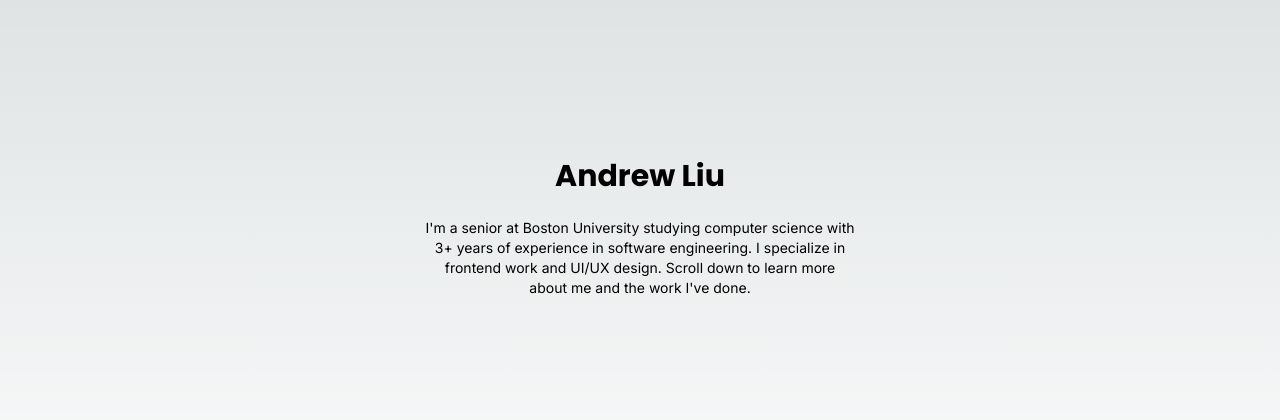
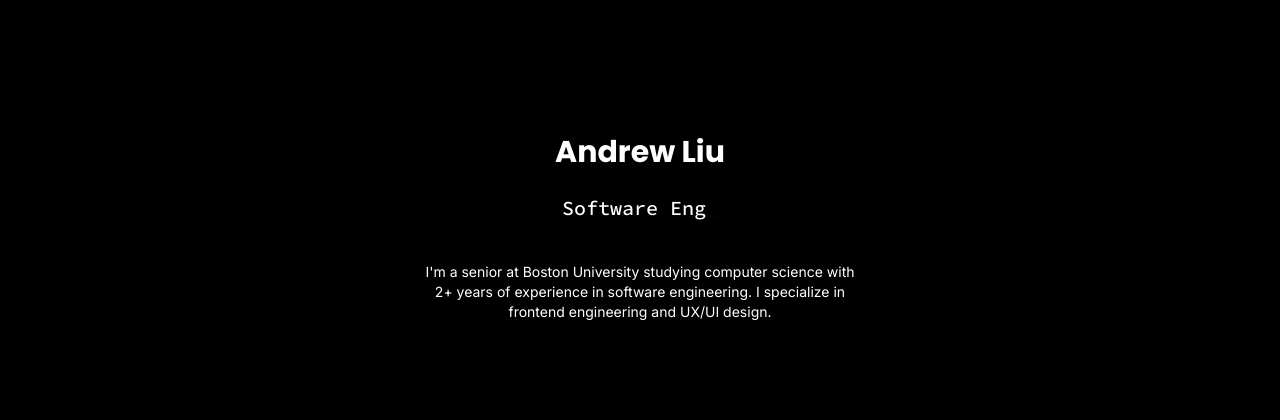
Before and after one commit to andrewliu26/portfolio, a Next.js app: page / in a window 1280 px wide. Shown: the part 184-604 px from the top of the page. Built offline with nearby package versions, Linux system fonts and the light colour scheme.

Commit message:
updated design

```diff
--- a/app/globals.css
+++ b/app/globals.css
@@ -16,18 +16,73 @@
   }
 }
 
-body {
-  color: rgb(var(--foreground-rgb));
-  background: linear-gradient(
-      to bottom,
-      transparent,
-      rgb(var(--background-end-rgb))
-    )
-    rgb(var(--background-start-rgb));
-}
-
 @layer utilities {
   .text-balance {
     text-wrap: balance;
   }
 }
+
+@layer base {
+  :root {
+    --background: 0 0% 100%;
+    --foreground: 0 0% 3.9%;
+    --card: 0 0% 100%;
+    --card-foreground: 0 0% 3.9%;
+    --popover: 0 0% 100%;
+    --popover-foreground: 0 0% 3.9%;
+    --primary: 0 0% 9%;
+    --primary-foreground: 0 0% 98%;
+    --secondary: 0 0% 96.1%;
+    --secondary-foreground: 0 0% 9%;
+    --muted: 0 0% 96.1%;
+    --muted-foreground: 0 0% 45.1%;
+    --accent: 0 0% 96.1%;
+    --accent-foreground: 0 0% 9%;
+    --destructive: 0 84.2% 60.2%;
+    --destructive-foreground: 0 0% 98%;
+    --border: 0 0% 89.8%;
+    --input: 0 0% 89.8%;
+    --ring: 0 0% 3.9%;
+    --chart-1: 12 76% 61%;
+    --chart-2: 173 58% 39%;
+    --chart-3: 197 37% 24%;
+    --chart-4: 43 74% 66%;
+    --chart-5: 27 87% 67%;
+    --radius: 0.5rem;
+  }
+  .dark {
+    --background: 0 0% 3.9%;
+    --foreground: 0 0% 98%;
+    --card: 0 0% 3.9%;
+    --card-foreground: 0 0% 98%;
+    --popover: 0 0% 3.9%;
+    --popover-foreground: 0 0% 98%;
+    --primary: 0 0% 98%;
+    --primary-foreground: 0 0% 9%;
+    --secondary: 0 0% 14.9%;
+    --secondary-foreground: 0 0% 98%;
+    --muted: 0 0% 14.9%;
+    --muted-foreground: 0 0% 63.9%;
+    --accent: 0 0% 14.9%;
+    --accent-foreground: 0 0% 98%;
+    --destructive: 0 62.8% 30.6%;
+    --destructive-foreground: 0 0% 98%;
+    --border: 0 0% 14.9%;
+    --input: 0 0% 14.9%;
+    --ring: 0 0% 83.1%;
+    --chart-1: 220 70% 50%;
+    --chart-2: 160 60% 45%;
+    --chart-3: 30 80% 55%;
+    --chart-4: 280 65% 60%;
+    --chart-5: 340 75% 55%;
+  }
+}
+
+@layer base {
+  * {
+    @apply border-border;
+  }
+  body {
+    @apply bg-background text-foreground;
+  }
+}
--- a/app/page.tsx
+++ b/app/page.tsx
@@ -1,69 +1,80 @@
-import { InView } from '@/components/in-view';
+"use client";
+
+import { InView } from "@/components/in-view";
 import { TextEffect } from "@/components/text-effect";
-import { Poppins } from "next/font/google";
+import { Typewriter } from 'react-simple-typewriter';
+import { Poppins, Source_Code_Pro } from "next/font/google";
+
+import { motion } from "framer-motion";
 
 const poppins = Poppins({ subsets: ["latin"], weight: ["400", "700"] });
+const source_code_pro = Source_Code_Pro({ subsets: ["latin"] });
 
 export default function Page() {
     return (
-        <div className='h-screen w-screen overflow-auto'>
-            <div className='h-screen flex flex-col items-center justify-center'>
-                <TextEffect per='char' preset='fade' className={`py-6 text-center text-3xl font-bold ${poppins.className}`}>
+        <main className="bg-black">
+            <motion.div
+                initial={{opacity: 0}}
+                animate={{opacity: 1}}
+                transition={{duration: 0.5, ease: "easeInOut", delay: 1}}
+                className="h-screen w-screen overflow-auto"
+            >
+                <div className="h-screen flex flex-col text-white items-center justify-center bg-black">
+                    <TextEffect preset="fade" className={`py-6 text-center text-3xl font-bold ${poppins.className}`}>
                         Andrew Liu
                     </TextEffect>
-                <div className='text-center text-sm max-w-lg px-10'>
+                    <span className={`pb-10 text-center text-xl font-medium ${source_code_pro.className}`}>
+                        Software{' '}
+                        <Typewriter
+                            words={['Developer', 'Engineer', 'Designer']}
+                            loop
+                            cursor
+                            cursorStyle='_'
+                            typeSpeed={80}
+                            deleteSpeed={70}
+                            delaySpeed={1500}
+                        />
+                    </span>
+                    <div className="text-center text-sm max-w-lg px-10">
                         <p>
-                        I'm a senior at Boston University studying computer science with 3+ years of experience in
-                        software engineering.
-                        I specialize in frontend work and UI/UX design. Scroll down to learn more about me and the work
-                        I've done.
+                            I'm a senior at Boston University studying computer science with 2+ years of experience in
+                            software engineering. I specialize in frontend engineering and UX/UI design.
                         </p>
                     </div>
                 </div>
-            <div className='h-screen flex flex-col items-center justify-center bg-black'>
+                <div className="h-screen flex flex-col items-center justify-center bg-gray-100">
                     <InView
                         variants={{
-                        hidden: { opacity: 0, y: 100, filter: 'blur(10px)' },
-                        visible: { opacity: 1, y: 0, filter: 'blur(0px)' },
+                            hidden: {opacity: 0, y: 50, filter: "blur(10px)"},
+                            visible: {opacity: 1, y: 0, filter: "blur(0px)"},
                         }}
-                    viewOptions={{ margin: '0px 0px -200px 0px' }}
-                    transition={{ duration: 0.3, ease: 'easeInOut' }}
+                        viewOptions={{margin: "0px 0px -200px 0px"}}
+                        transition={{duration: 0.3, ease: "easeInOut"}}
+                    >
+                        <div className={`text-center text-black ${poppins.className}`}>
+                            <h1 className="font-bold text-2xl py-6">
+                                Experience
+                            </h1>
+                        </div>
+                    </InView>
+                </div>
+                <div className="h-screen flex flex-col items-center justify-center bg-black">
+                    <InView
+                        variants={{
+                            hidden: {opacity: 0, y: 50, filter: "blur(10px)"},
+                            visible: {opacity: 1, y: 0, filter: "blur(0px)"},
+                        }}
+                        viewOptions={{margin: "0px 0px -200px 0px"}}
+                        transition={{duration: 0.3, ease: "easeInOut"}}
                     >
                         <div className={`text-center text-white ${poppins.className}`}>
                             <h1 className="font-bold text-2xl py-6">
-                            Experience
+                                Projects
                             </h1>
-                        <p className='text-center text-sm max-w-lg px-10'>
-                            Designed for developers and designers. The library leverages the
-                            power of Framer Motion, with intuitive APIs that simplifies
-                            creating complex animations for any project. Start building more
-                            dynamic interfaces today.
-                        </p>
                         </div>
                     </InView>
                 </div>
-            <div className='h-screen flex items-center justify-center bg-gray-100'>
-                <InView
-                    variants={{
-                        hidden: { opacity: 0, y: 100, filter: 'blur(10px)' },
-                        visible: { opacity: 1, y: 0, filter: 'blur(0px)' },
-                    }}
-                    viewOptions={{ margin: '0px 0px -200px 0px' }}
-                    transition={{ duration: 0.3, ease: 'easeInOut' }}
-                >
-                    <div className={`text-center ${poppins.className}`}>
-                        <h1 className="font-bold text-2xl py-6">
-                            Projects
-                        </h1>
-                        <p className='text-center text-sm max-w-lg px-10'>
-                            Designed for developers and designers. The library leverages the
-                            power of Framer Motion, with intuitive APIs that simplifies
-                            creating complex animations for any project. Start building more
-                            dynamic interfaces today.
-                        </p>
-                    </div>
-                </InView>
-            </div>
-        </div>
+            </motion.div>
+        </main>
     );
 }
--- /dev/null
+++ b/components/card.tsx
@@ -0,0 +1,15 @@
+import React from 'react';
+
+export class Card extends React.Component<{ children: any }> {
+    render() {
+        let {children} = this.props;
+        return (
+            <div
+                className="w-[30] rounded-xl overflow-hidden shadow-sm hover:shadow-lg transition-shadow duration-300 ease-in-out p-4 bg-white">
+                {children}
+            </div>
+        );
+    }
+}
+
+export default Card;
--- a/tailwind.config.ts
+++ b/tailwind.config.ts
@@ -1,20 +1,67 @@
 import type { Config } from "tailwindcss";
 
 const config: Config = {
-  content: [
+    darkMode: ["class"],
+    content: [
     "./pages/**/*.{js,ts,jsx,tsx,mdx}",
     "./components/**/*.{js,ts,jsx,tsx,mdx}",
     "./app/**/*.{js,ts,jsx,tsx,mdx}",
   ],
   theme: {
-    extend: {
-      backgroundImage: {
-        "gradient-radial": "radial-gradient(var(--tw-gradient-stops))",
-        "gradient-conic":
-          "conic-gradient(from 180deg at 50% 50%, var(--tw-gradient-stops))",
-      },
-    },
+  	extend: {
+  		backgroundImage: {
+  			'gradient-radial': 'radial-gradient(var(--tw-gradient-stops))',
+  			'gradient-conic': 'conic-gradient(from 180deg at 50% 50%, var(--tw-gradient-stops))'
+  		},
+  		borderRadius: {
+  			lg: 'var(--radius)',
+  			md: 'calc(var(--radius) - 2px)',
+  			sm: 'calc(var(--radius) - 4px)'
+  		},
+  		colors: {
+  			background: 'hsl(var(--background))',
+  			foreground: 'hsl(var(--foreground))',
+  			card: {
+  				DEFAULT: 'hsl(var(--card))',
+  				foreground: 'hsl(var(--card-foreground))'
+  			},
+  			popover: {
+  				DEFAULT: 'hsl(var(--popover))',
+  				foreground: 'hsl(var(--popover-foreground))'
+  			},
+  			primary: {
+  				DEFAULT: 'hsl(var(--primary))',
+  				foreground: 'hsl(var(--primary-foreground))'
+  			},
+  			secondary: {
+  				DEFAULT: 'hsl(var(--secondary))',
+  				foreground: 'hsl(var(--secondary-foreground))'
+  			},
+  			muted: {
+  				DEFAULT: 'hsl(var(--muted))',
+  				foreground: 'hsl(var(--muted-foreground))'
+  			},
+  			accent: {
+  				DEFAULT: 'hsl(var(--accent))',
+  				foreground: 'hsl(var(--accent-foreground))'
+  			},
+  			destructive: {
+  				DEFAULT: 'hsl(var(--destructive))',
+  				foreground: 'hsl(var(--destructive-foreground))'
+  			},
+  			border: 'hsl(var(--border))',
+  			input: 'hsl(var(--input))',
+  			ring: 'hsl(var(--ring))',
+  			chart: {
+  				'1': 'hsl(var(--chart-1))',
+  				'2': 'hsl(var(--chart-2))',
+  				'3': 'hsl(var(--chart-3))',
+  				'4': 'hsl(var(--chart-4))',
+  				'5': 'hsl(var(--chart-5))'
+  			}
+  		}
+  	}
   },
-  plugins: [],
+  plugins: [require("tailwindcss-animate")],
 };
 export default config;
```
Also changed, not shown: package.json (+9 -1 lines), 1 other file (tests, documents, lock files or other folders). Lines whose indentation alone changed are shown as unchanged.
